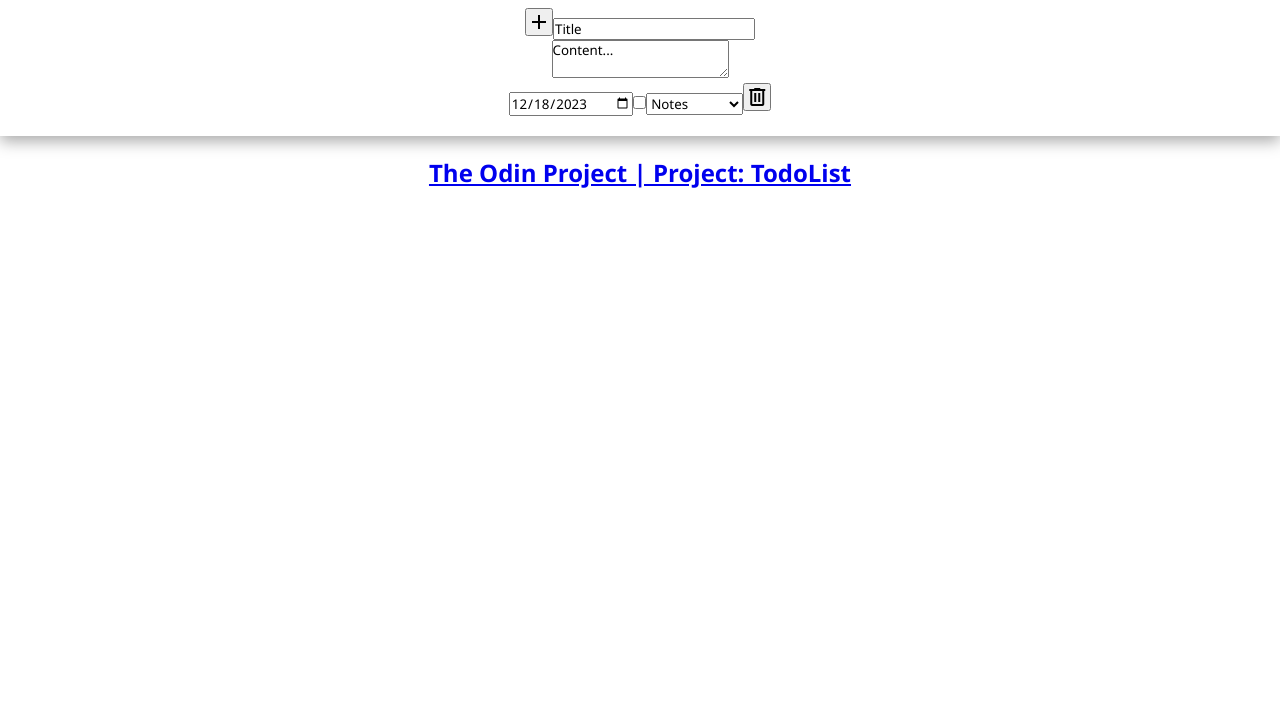
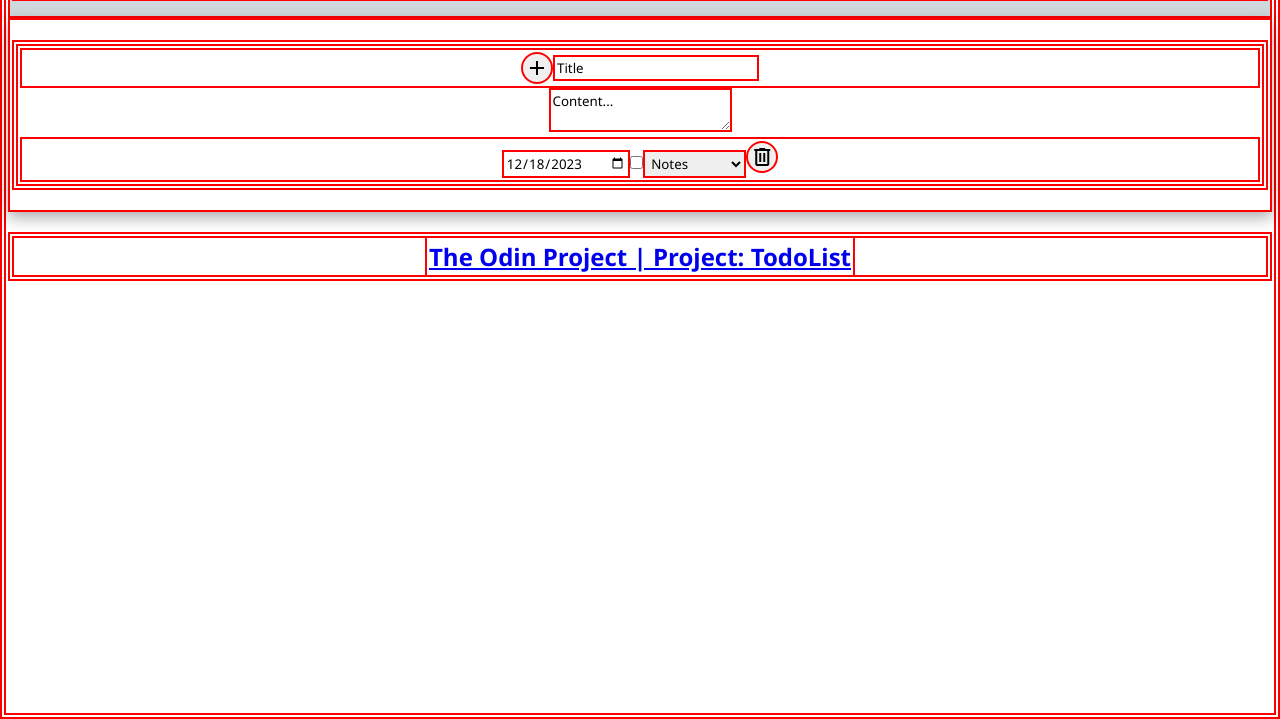
Before and after one commit to CyprianESPI/odin-todolist, a website built with webpack: page src/index.html in a window 1280 px wide. Shown: the part 97-816 px from the top of the page. Built offline with nearby package versions, Linux system fonts and the light colour scheme.

Commit message:
Align add + title header

```diff
--- a/src/components/projectUi.js
+++ b/src/components/projectUi.js
@@ -26,6 +26,7 @@
             this.project.title = e.target.value;
         });
         parent.appendChild(inputTitle);
+        parent.className = "addHeader";
     }
 
     CreateUiDisplay(parent, db, refreshUi) {
--- a/src/components/todoUi.js
+++ b/src/components/todoUi.js
@@ -18,6 +18,7 @@
 
         // Header
         const header = document.createElement("div");
+        header.className = "addHeader";
 
         if (homePage) {
             const addBtn = document.createElement("button");
--- a/src/styles.css
+++ b/src/styles.css
@@ -23,6 +23,8 @@
     margin: 0;
     padding: 0;
     font-family: 'Segoe UI', Tahoma, Geneva, Verdana, sans-serif;
+    border: 2px solid red;
+    padding: 2px;
 }
 
 /*
@@ -56,6 +58,10 @@
     padding-top: 20px;
 }
 
+button {
+    border-radius: 50%;
+}
+
 .tabButton {
     border-radius: var(--br);
     width: 75px;
@@ -74,7 +80,12 @@
     padding-bottom: 15px;
 }
 
-
 .footer {
     margin-top: 20px;
 }
+
+.addHeader {
+    display: flex;
+    justify-content: center;
+    align-items: center;
+}
```
